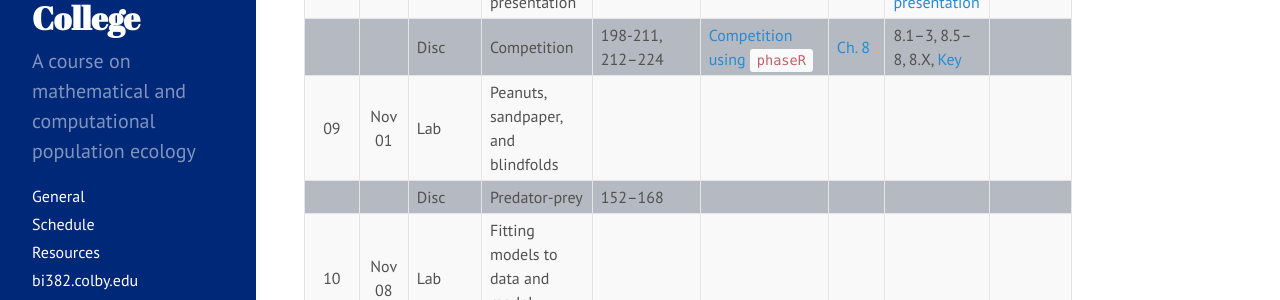
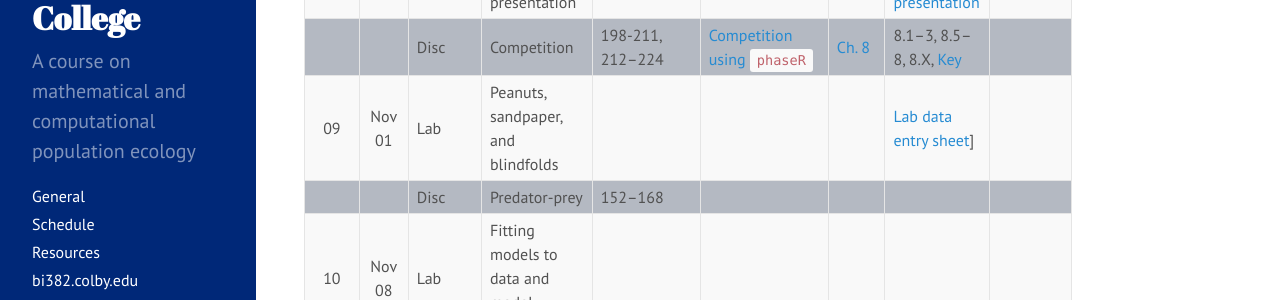
Before and after one commit to ColbyEcology/colbyecology.github.io, a Jekyll site: the page built from Schedule.md, in a window 1280 px wide and 900 px high, scrolled down 1494 px. Shown: the part 154-454 px from the top of the window. Built offline with Jekyll 4.4.1, drawn with Linux system fonts in a browser that asks for light colours.

Commit message:
data entry sheet

```diff
--- a/Schedule.md
+++ b/Schedule.md
@@ -45,7 +45,7 @@ title: "Schedule"
 |      |        |  Disc   | Mutualism                                                               |                                                                                                                                                                                                                                                                                                           |                                                                                         |                                                                                         |                                                                                                                                                                        |                                                   |
 | 08   | Oct 25 |   Lab   | Remodeling Project: methods presentation                                |                                                                                                                                                                                                                                                                                                           |                                                                                         |                                                                                         | [Remodeling Project: methods presentation](../Assignments/RemodelingProject/RemodelingProject_Methods.html)                                                            |                                                   |
 |      |        |  Disc   | Competition                                                             | 198-211, 212–224                                                                                                                                                                                                                                                                                          | [Competition using `phaseR`](../Presentations/Discussions/Wk08_Competition_phaseR.html) | [Ch. 8](../Assignments/LectureProblemSets/Ch08_ProblemNotes.html)                       | 8.1–3, 8.5–8, 8.X, [Key](../Assignments/LectureProblemSets/Ch08_ProblemSet_key.html)                                                                                   |                                                   |
-| 09   | Nov 01 |   Lab   | Peanuts, sandpaper, and blindfolds                                      |                                                                                                                                                                                                                                                                                                           |                                                                                         |                                                                                         |                                                                                                                                                                        |                                                   |
+| 09   | Nov 01 |   Lab   | Peanuts, sandpaper, and blindfolds                                      |                                                                                                                                                                                                                                                                                                           |                                                                                         |                                                                                         | [Lab data entry sheet](https://docs.google.com/spreadsheets/d/1XZ8qD0t2QDmSedw0jY2398mkobrF0BAcN9Wiz8KfmLw/edit?usp=sharing)]                                          |                                                   |
 |      |        |  Disc   | Predator-prey                                                           | 152–168                                                                                                                                                                                                                                                                                                   |                                                                                         |                                                                                         |                                                                                                                                                                        |                                                   |
 | 10   | Nov 08 |   Lab   | Fitting models to data and model comparison                             |                                                                                                                                                                                                                                                                                                           |                                                                                         |                                                                                         |                                                                                                                                                                        |                                                   |
 |      |        |  Disc   | Structured populations                                                  |                                                                                                                                                                                                                                                                                                           |                                                                                         |                                                                                         |                                                                                                                                                                        |                                                   |
```
